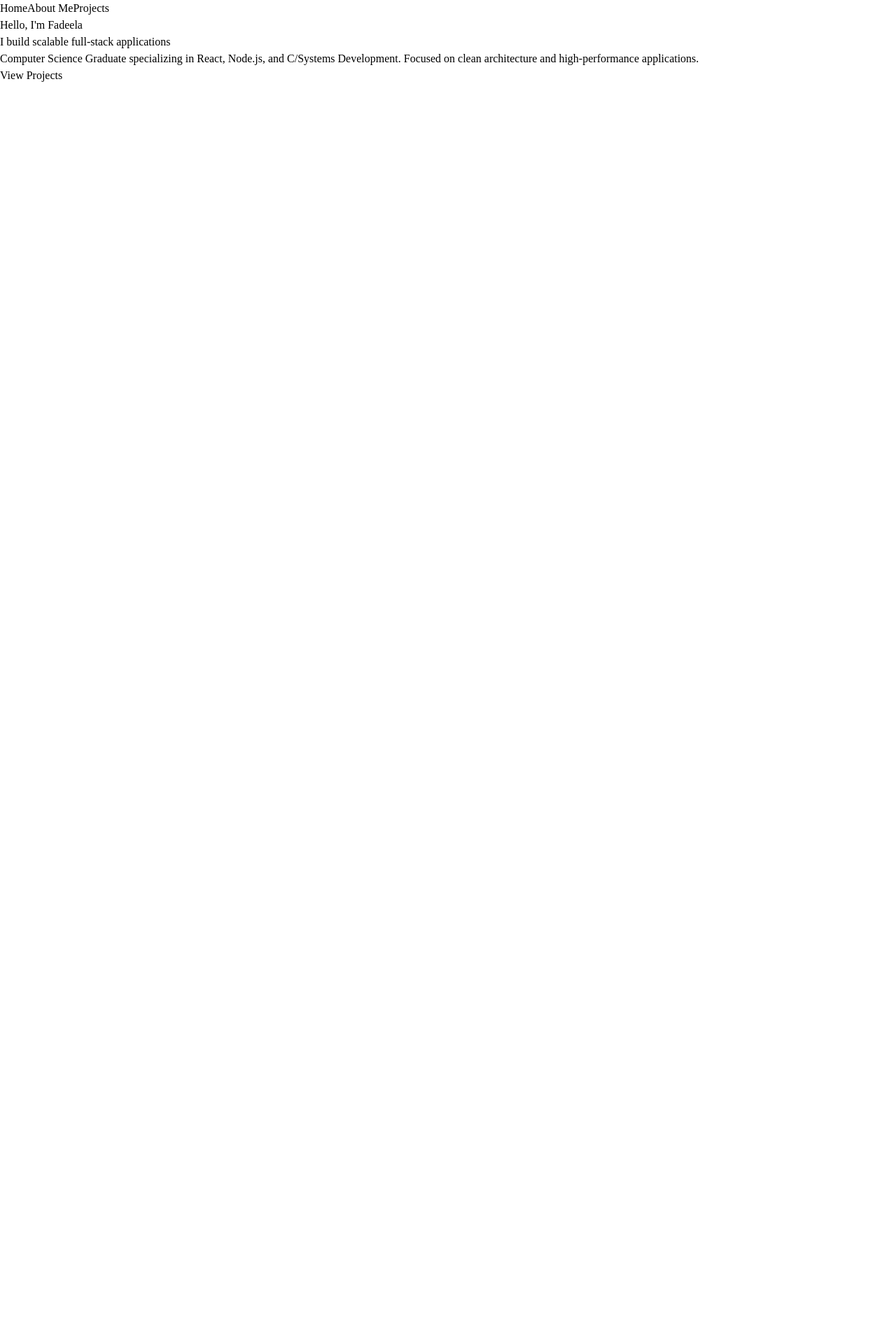
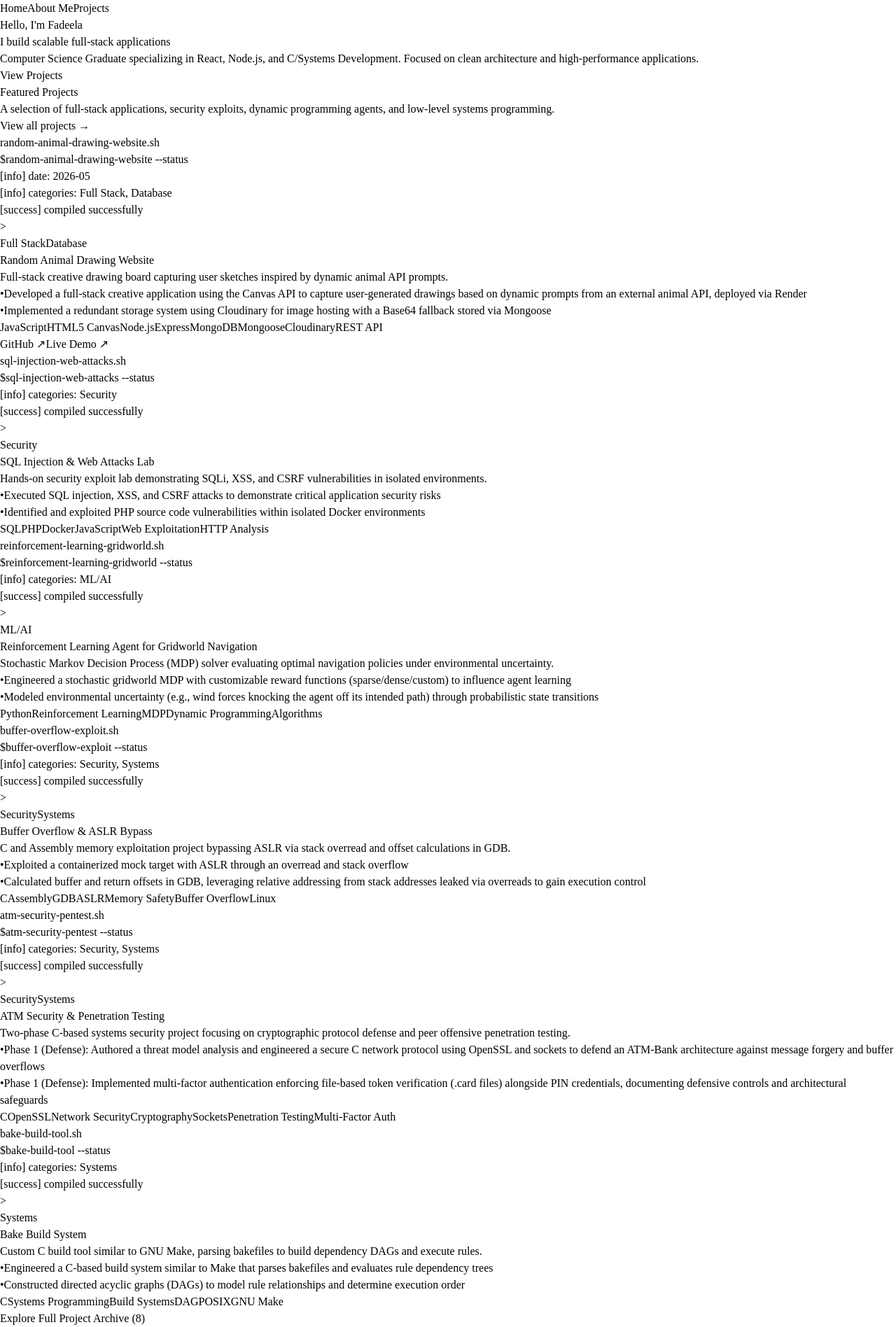
Before and after one commit to Fadeela3/personal_portfolio_1, a React (Vite) app: page / in a window 1280 px wide. Shown: the whole page at 70% size. Before the commit the page ends 800 px from the top, so only its background shows below. Built offline with nearby package versions, Linux system fonts and the light colour scheme.

Commit message:
feat: added featured projects to homepage

```diff
--- a/src/pages/HomePage.tsx
+++ b/src/pages/HomePage.tsx
@@ -1,6 +1,13 @@
 import { Link } from 'react-router-dom';
+import { projectsData } from '../data/projects';
+import { ProjectCard } from '../components/ProjectCard';
+
 export function HomePage() {
+const featuredProjects = projectsData.filter((project) => project.featured); // These are all the featured projects (where project.featured == true)
+
   return (
+    <div className='relative z-10 max-w-6xl mx-auto px-4 text-slate-100'>
+      {/* Hero Section */}
       <div className="pt-24 pb-12 max-w-5xl mx-auto px-4 text-center">
         <div className="bg-white/5 border border-white/10 rounded-2xl p-8 backdrop-blur-md">
           <p className="text-blue-400 font-medium mb-2">Hello, I'm Fadeela</p>
@@ -18,5 +25,45 @@ export function HomePage() {
           </Link>
         </div>
       </div>
+
+      {/* Featured Project Section */}
+      <section className="py-12 border-t border-slate-800/80">
+        <div className="relative mb-16 flex flex-col items-center sm:block">
+          <div className="text-center max-w-2xl mx-auto">
+            <h2 className="text-3xl sm:text-4xl font-bold tracking-tight text-slate-100 mb-3">
+              Featured Projects
+            </h2>
+            <p className="text-slate-400 text-sm sm:text-base">
+              A selection of full-stack applications, security exploits, dynamic programming agents, and low-level systems programming.
+            </p>
+          </div>
+
+          <Link
+            to="/projects"
+            className="mt-3 sm:mt-0 sm:absolute sm:right-0 sm:bottom-0 sm:translate-y-6 inline-flex items-center gap-1 text-sm font-semibold text-blue-400 hover:text-blue-300 transition-colors whitespace-nowrap"
+          >
+            View all projects &rarr;
+          </Link>
+        </div>
+
+        {/* Featured Projects Grid */}
+        <div className="grid grid-cols-1 md:grid-cols-2 gap-6 mb-12">
+          {featuredProjects.map((project) => (
+            <ProjectCard key={project.id} project={project} />
+          ))}
+        </div>
+
+        {/* Bottom CTA to Projects Page */}
+        <div className="text-center">
+          <Link
+            to="/projects"
+            className="inline-block bg-blue-900 hover:bg-blue-500 text-white px-5 py-2.5 rounded-lg font-medium transition-all shadow-lg shadow-blue-500/20"
+          >
+            Explore Full Project Archive ({projectsData.length})
+          </Link>
+        </div>
+      </section>
+
+    </div>
   );
 }
```
Lines whose indentation alone changed are shown as unchanged.
